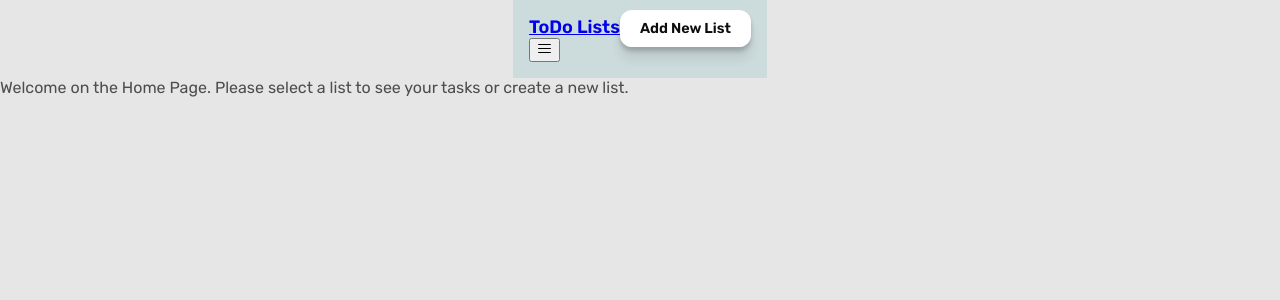
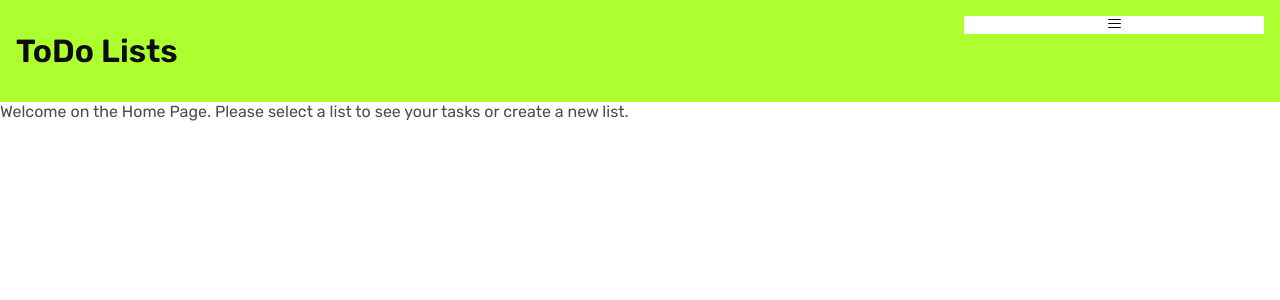
Before and after one commit to katab99/todo-list, a React (Vite) app: page / in a window 1280 px wide. Shown: the top 300 px of the page. Built offline with nearby package versions, Linux system fonts and the light colour scheme.

Commit message:
Working on header styling.

```diff
--- a/src/components/Header.tsx
+++ b/src/components/Header.tsx
@@ -9,12 +9,10 @@ const Header = () => {
 
 	return (
 		<header className="site-header">
-			<Link to="/" className="site-title">
+			<Link to="/" className="site-title link">
 				ToDo Lists
 			</Link>
-			<Link to="list/new" className="btn">
-				Add New List
-			</Link>
+
 			<Collapsible.Root
 				className="collapsible-root"
 				open={open}
@@ -25,7 +23,10 @@ const Header = () => {
 						{open ? <Cross2Icon /> : <HamburgerMenuIcon />}
 					</button>
 				</Collapsible.Trigger>
-				<Collapsible.Content>
+				<Collapsible.Content className="collapsible-content">
+					<Link to="list/new" className="link">
+						New list
+					</Link>
 					<NavBar />
 				</Collapsible.Content>
 			</Collapsible.Root>
--- a/src/components/NavBar.tsx
+++ b/src/components/NavBar.tsx
@@ -12,7 +12,7 @@ type CustomLinkProps = {
 function CustomLink({ href, children }: CustomLinkProps) {
 	return (
 		<NavigationMenu.Link asChild>
-			<Link to={href} className="nav-menu-link">
+			<Link to={href} className="link">
 				{children}
 			</Link>
 		</NavigationMenu.Link>
@@ -29,13 +29,13 @@ export default function NavBar() {
 		<>
 			<NavigationMenu.Root>
 				{taskLists.length > 0 ? (
-					<NavigationMenu.List>
+					<NavigationMenu.List className="nav-menu-list">
 						<NavigationMenu.Item className="nav-menu-item">
 							<NavigationMenu.Trigger className="nav-menu-trigger">
 								Task Lists
 							</NavigationMenu.Trigger>
 
-							<NavigationMenu.Content className="NavMenuContent">
+							<NavigationMenu.Content className="nav-menu-content">
 								{taskLists.map((list) => (
 									<CustomLink href={`list/${list.id}`}>{list.name}</CustomLink>
 								))}
--- a/src/index.css
+++ b/src/index.css
@@ -1,6 +1,8 @@
 *,
 *::before,
 *::after {
+	margin: 0;
+	padding: 0;
 	box-sizing: border-box;
 }
 
@@ -32,7 +34,7 @@ body.dark {
 body {
 	margin: 0;
 	font-family: Rubik, sans-serif;
-	background: var(--bg-dark);
+	background: var(--bg-light);
 	color: var(--text-muted);
 }
 
@@ -59,7 +61,7 @@ h3 {
 	text-decoration: none;
 }
 
-.page-title {
+.site-title {
 	margin: 0 0 0.9em 0;
 	font-size: 2rem;
 	font-weight: 600;
@@ -79,29 +81,61 @@ h3 {
 }
 
 /* --- LAYOUT  ---*/
-.sidebar-container,
 .site-container,
-.task-list-container,
-nav {
+.task-list-container {
 	display: flex;
 	flex-direction: column;
 }
 
-/* -- nav-bar */
-.sidebar-container {
-	background: var(--bg);
+/* -- header */
+.site-header {
+	display: flex;
+	justify-content: space-between;
+	width: 100%;
 	padding: 1em;
+	background: greenyellow;
 }
 
-nav {
-	margin: 1em 0;
+.collapsible-root {
+	display: flex;
+	flex-direction: column;
+	width: 300px;
 }
 
+.collapsible-content {
+	display: flex;
+	flex-direction: column;
+}
+
+.icon-btn {
+	font-family: inherit;
+	font-weight: 700;
+	background: var(--bg-light);
+	color: var(--text);
+	border: none;
+}
+
+.nav-menu-list {
+	margin: 0;
+	padding: 0;
+	list-style: none;
+}
+
+.nav-menu-trigger {
+	margin: 0;
+	padding: 0;
+	font-size: inherit;
+	background: none;
+	border: none;
+}
+
+.nav-menu-content {
+	display: flex;
+	flex-direction: column;
+}
 /* -- main-content */
 .site-container {
 	min-height: 100vh;
-	/* display: grid;
-	grid-template-columns: 1fr 5fr; */
 }
 
 /* -- add-task */
@@ -144,16 +178,7 @@ nav {
 	box-shadow: 0px 4px 4px #00000030, 0px 12px 12px #00000015;
 }
 
-/* -- sidebar */
-
-/* -- header */
-header {
-	background: #ccdbdc;
-	margin: 0 auto;
-	padding: 16px;
-	font-weight: 600;
-	font-size: large;
-}
+/* ---- */
 
 .taskItemEditing {
 	display: grid;
```
